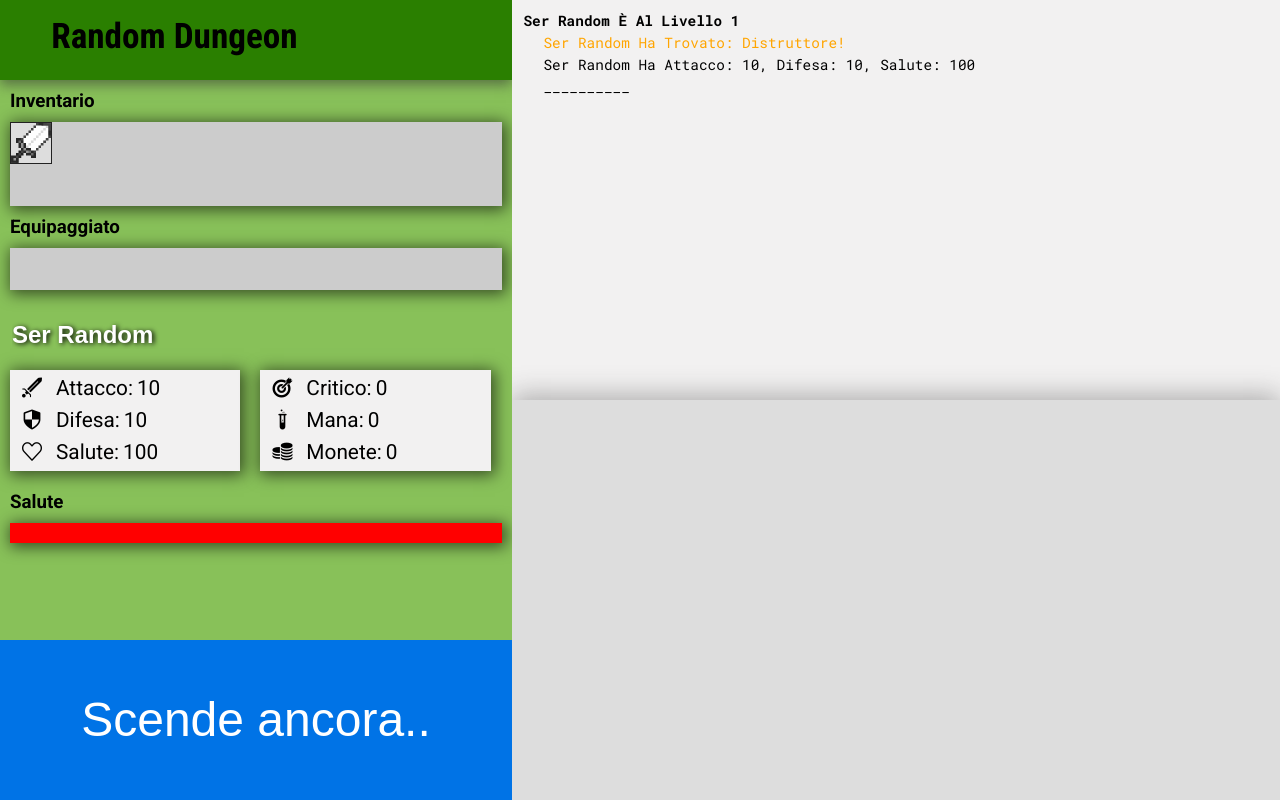
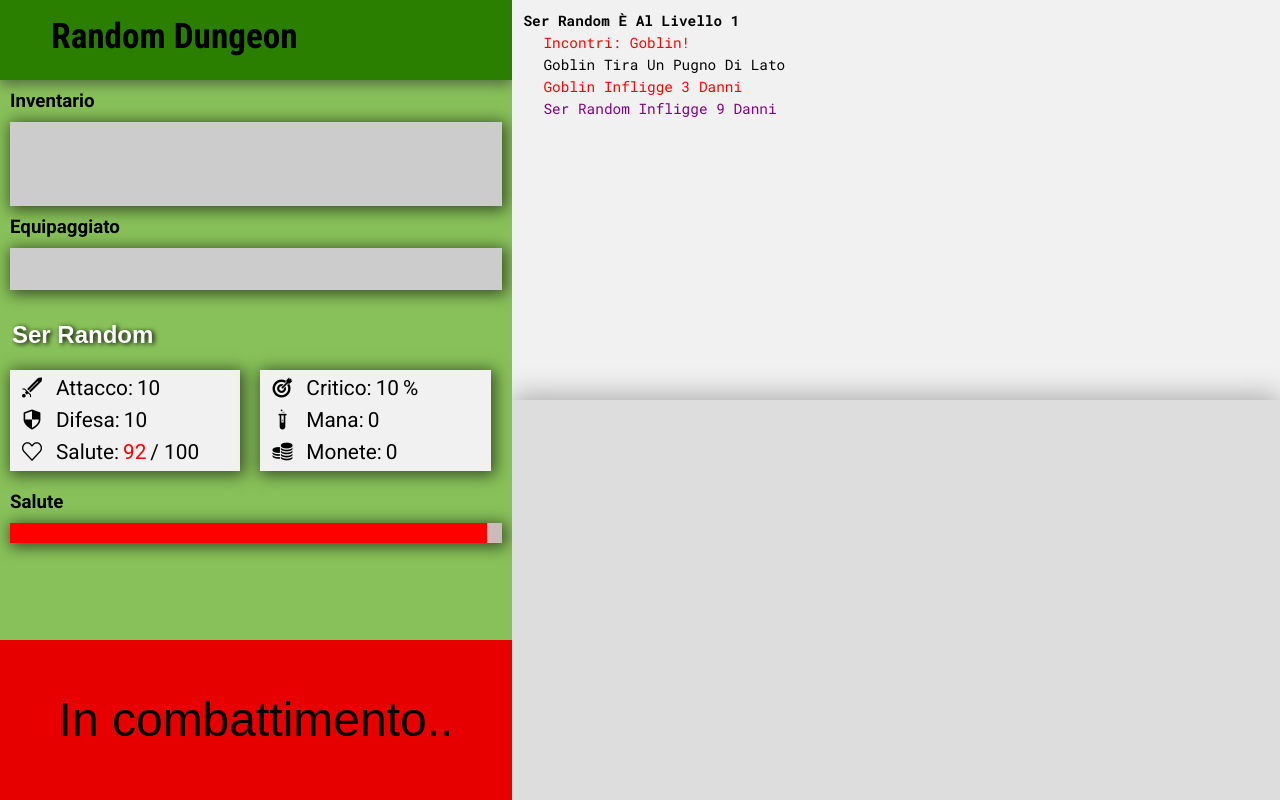
Before and after one commit to gherozz/RandomDungeon, a plain HTML site: page index.html in a window 1280 px wide. Both pictures are taken after a click on the button "Inizio". Drawn offline with Linux system fonts and the light colour scheme.

Commit message:
Added files via upload

```diff
--- a/index.html
+++ b/index.html
@@ -73,6 +73,7 @@
 							<span class="flaticon-shapes"></span>
 							<span class="salute"></span>
 							<span id="salute-value"></span>
+							<span id="maxSalute-value">/</span>
 						</li>
 					</ul>
 
@@ -85,6 +86,7 @@
 							<span class="flaticon-target"></span>
 							<span class="critico"></span>
 							<span id="critico-value"></span>
+							<span>%</span>
 						</li>
 						<li>
 							<span class="flaticon-medical"></span>
--- a/script.js
+++ b/script.js
@@ -7,11 +7,12 @@ var attacco = 10;
 var difesa = 10;
 var maxSalute = 100;
 var salute = 100;
-var critico = 0;
+var critico =10;
 var mana = 0;
 var monete = 0;
 var nomeEroe;
 var livello = 0;
+var roundTimer = 700;
 
 var maniLibere = 2;
 var testa = 0;
@@ -26,13 +27,14 @@ $(document).ready( function(){
 	$('#gioco').animate({height: (heightwindow/2)+'px'}, "slow");
 	$('#arena').animate({height: (heightwindow/2)+'px'}, "slow");
 
-	$("#attacco-value").append(" " + attacco);
-	$("#difesa-value").append(" " + difesa);
-	$("#salute-value").append(" " + salute);
-	$("#critico-value").append(" " + critico);
-	$("#mana-value").append(" " + mana);
-	$("#monete-value").append(" " + monete);
-	$("#salute-bar").animate({width: salute +"%"}, "slow");
+	$("#salute-bar").animate({width: (salute/maxSalute)*100 +"%"}, roundTimer);
+	modificaStatsVisualizzate("#attacco-value", attacco, "arancione");
+	modificaStatsVisualizzate("#difesa-value", difesa, "blu");
+	modificaStatsVisualizzate("#salute-value", salute, "verde");
+	$("#maxSalute-value").append(" " + maxSalute);
+	modificaStatsVisualizzate("#critico-value", critico, "rosso");
+	modificaStatsVisualizzate("#mana-value", mana, "viola");
+	modificaStatsVisualizzate("#monete-value", monete, "giallo");
 	blocco("#bottone-start",false);
 	$(".avvia-gioco").click(function(){gioco()});
 
@@ -149,8 +151,6 @@ function gioco(){
 		} else if(livello != livelloBoss){
 			aggiungiLog(testo, "titolo-livello");
 			evento();
-			aggiungiLog(nomeEroe + " ha attacco: "+attacco+", difesa: "+difesa+", salute: "+salute);
-			spazio();
 		}
 	} else if(stop == true){
 		numDungeon++;
@@ -161,23 +161,18 @@ function gioco(){
 }
 
 function evento(){
-	if (numeroRandom(0, 100) > 50)
-	{
 	var listaPesata = generaListaPesata(listaMostri);
 	mostroScelto = listaPesata[numeroRandom(0, listaPesata.length-1)];
 	aggiungiLog("incontri: " + mostroScelto.nome + "!", "rosso");
 	scontro(mostroScelto);
 }
-	else
-	{
+
+function generaOggetto(){
 	var listaPesata = generaListaPesata(listaOggetti);
 	oggettoScelto = listaPesata[numeroRandom(0, listaPesata.length-1)];
+	spazio();
 	aggiungiLog(nomeEroe + " ha trovato: " + oggettoScelto.nomeEsterno + "!", oggettoScelto.coloreTesto);
 	aggiungiOggetto("", oggettoScelto, "LI", "lista");
-		$("#bottone-start").val("Scende ancora..");
-		$("#bottone-start").removeClass("bottone-rosso");
-		$("#bottone-start").addClass("bottone-verde");
-	}
 }
 
 function scontro(mostroScelto){ //UN UNICO COSO PER GESTIRE SCONTRI CON NEMICI E BOSS, MENO CODICE, UOMOZ FELICE
@@ -255,11 +250,17 @@ function scontro(mostroScelto){ //UN UNICO COSO PER GESTIRE SCONTRI CON NEMICI E
 				if (salute > 0)
 				{
 					aggiungiLog(nomeEroe + " ha sconfitto " + nomeNemico, "risultato-scontro");
-					spazio();
+
 					blocco("#bottone-start", false);
+
+					if (numeroRandom(0, 100) > 25)
+					{
+						generaOggetto();
+					}
 					$("#bottone-start").val("Scende ancora..");
 					$("#bottone-start").removeClass("bottone-rosso");
 					$("#bottone-start").addClass("bottone-verde");
+					spazio();
 				}
 				else
 				{
@@ -271,7 +272,7 @@ function scontro(mostroScelto){ //UN UNICO COSO PER GESTIRE SCONTRI CON NEMICI E
 					}
 				}
 			}
-		}, 1000);
+		}, roundTimer*2);
 	}
 	loopLi();
 }
@@ -307,11 +308,11 @@ function aggiungiOggetto(testo, oggettoObj, tipoElemento, idContainer){
 function aggiungiLog(testo, classe){
 	var nuovoElemento = '<p class="'+classe+'">'+testo+'</p>';
  	$(nuovoElemento).hide().appendTo($("#gioco")).fadeIn(300);
-	$("#gioco").animate({scrollTop:$("#gioco")[0].scrollHeight}, 500);
+	$("#gioco").animate({scrollTop:$("#gioco")[0].scrollHeight}, roundTimer/2);
 }
 
 function spazio(){
-	$("#gioco").append("<p>__________</p>");
+	$("#gioco").append("<br/>");
 }
 
 function popup(){
@@ -319,14 +320,21 @@ function popup(){
 };
 
 function modificaStatsVisualizzate(tipo, valore, classe){
+	if (salute > maxSalute)
+	{
+		salute = maxSalute;
+	}
 	$(tipo).empty();
 	$(tipo).append(" " + valore);
 	$(tipo).addClass(classe);
-	setTimeout(function(){
-		$(tipo).removeClass(classe);
-	}, 400);
+	$(tipo).addClass("bold");
+	$(tipo).toggleClass( classe, roundTimer, "easeInOutCubic" );
+	$(tipo).toggleClass( "bold", roundTimer, "easeInOutCubic" );
+
 	if(valore == salute){
-		$("#salute-bar").animate({width: (salute/maxSalute)*100 +"%"}, "slow");
+		$("#salute-bar").animate({width: (salute/maxSalute)*100 +"%"}, roundTimer);
+		$("#salute-bar").addClass("whiteBg");
+		$("#salute-bar").toggleClass("whiteBg", roundTimer/2, "easeInOutCubic" );
 	}
 }
 
@@ -454,10 +462,4 @@ function aggiornaStatsEquip(oggettoObj, text, equipaggiato)
 		}
 	}
 	aggiungiLog(text, oggettoObj.coloreTesto);
-
-	if (salute > maxSalute)
-	{
-		salute = maxSalute;
-		modificaStatsVisualizzate("#salute-value", salute, "verde");
 }
-}
--- a/style.css
+++ b/style.css
@@ -108,7 +108,7 @@ span{
 	padding: 0px 5px 5px 0px;
 	width: 100px;
 	position: relative;
-	top: -44px;
+	top: -45px;
 	left: 40px;
 	z-index: 10;
 	font-size: 0.8em;
@@ -347,6 +347,15 @@ input:placeholder-shown {
 .arancione{
 	color: orange;
 }
+.giallo{
+	color: yellow;
+}
+.nero{
+	color: black;
+}
+.bold{
+	font-weight: bold;
+}
 .titolo-livello{
 	font-weight: bold;
 	font-size: 1.2em;
```
Also changed, not shown: htmlcreate.js (line endings or trailing spaces), 1 other file. Lines whose indentation alone changed are shown as unchanged.
